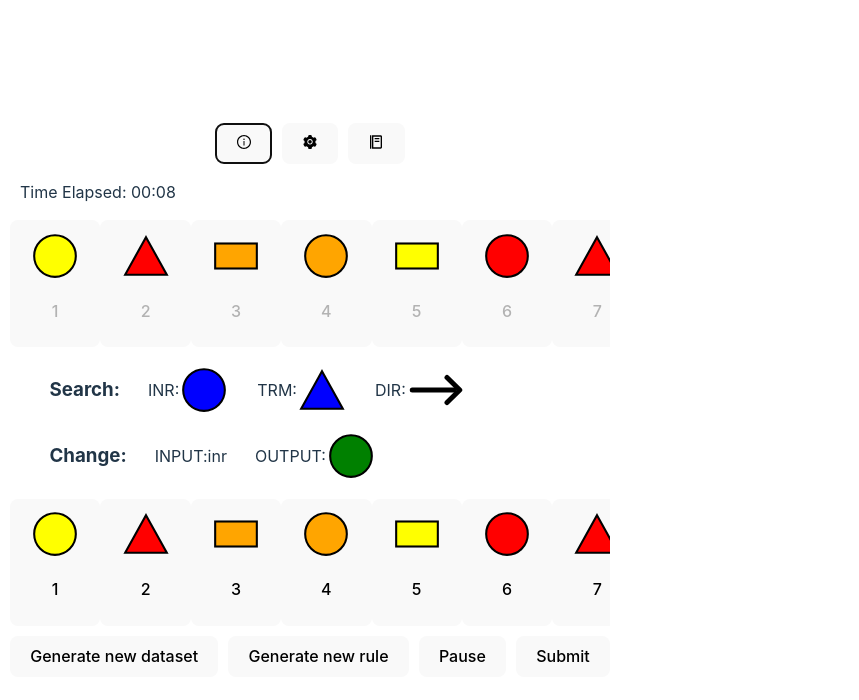
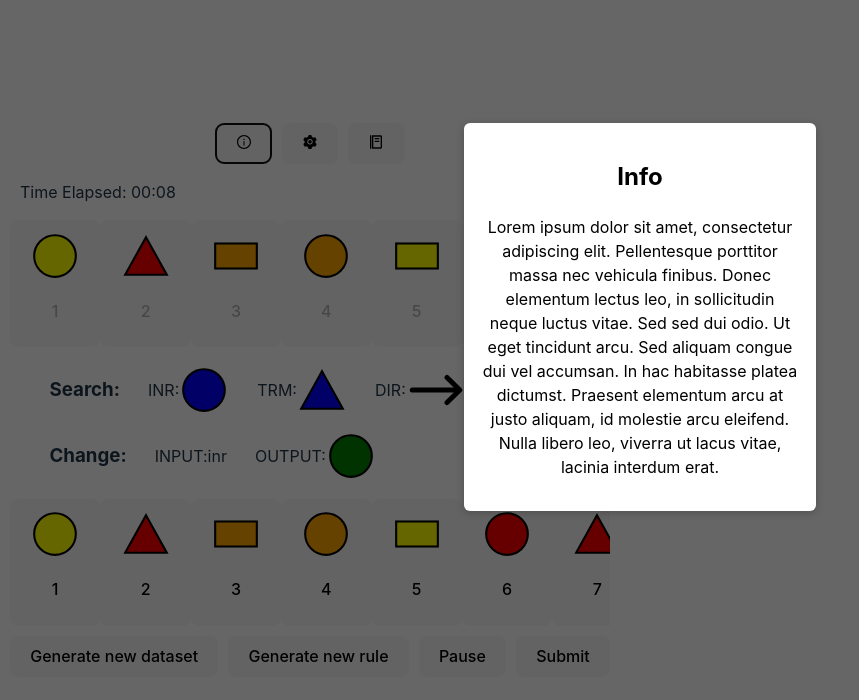
Before and after one commit to malekoa/search-and-change-app, a React (Vite) app: page / in a window 1280 px wide. Both pictures are taken after a click on the button 243 px from the left and 143 px from the top of the page. Shown: the top 700 px of the page, without its empty margins (0-859 px from the left). Built offline with nearby package versions, Linux system fonts and the light colour scheme.

Commit message:
Info button

```diff
--- a/src/App.jsx
+++ b/src/App.jsx
@@ -1,4 +1,4 @@
-import { React , useState, useEffect } from "react";
+import { React, useState, useEffect } from "react";
 import { ToastContainer, toast } from "react-toastify";
 import "react-toastify/dist/ReactToastify.css";
 
@@ -25,28 +25,28 @@ function App() {
     const newItemList = [...itemList];
     newItemList.push({ color: "default", shape: "default" });
     setItemList(newItemList);
-    hideModalHandler();
+    hideEditModalHandler();
   }
   function changeDataHandler(newData) {
     const newItemList = [...itemList];
-    newItemList[EditModalData.index] = newData;
+    newItemList[editModalData.index] = newData;
     setItemList(newItemList);
-    hideModalHandler();
+    hideEditModalHandler();
   }
   function deleteItemHandler() {
     const newItemList = [...itemList];
-    newItemList.splice(EditModalData.index, 1);
+    newItemList.splice(editModalData.index, 1);
     setItemList(newItemList);
-    hideModalHandler();
+    hideEditModalHandler();
   }
 
-  const [EditModalData, setEditModalData] = useState({
+  const [editModalData, setEditModalData] = useState({
     isVisible: false,
     color: "default",
     shape: "default",
     index: -1,
   });
-  function hideModalHandler() {
+  function hideEditModalHandler() {
     setEditModalData({
       isVisible: false,
       color: "default",
@@ -55,6 +55,13 @@ function App() {
     });
   }
 
+  const [infoModalIsVisible, setInfoModalIsVisible] = useState(false);
+  function showInfoModalHandler() {
+    setInfoModalIsVisible(true);
+  }
+  function hideInfoModalHandler() {
+    setInfoModalIsVisible(false);
+  }
 
   const [isPaused, setPaused] = useState(false);
   function pauseTimer() {
@@ -90,7 +97,7 @@ function App() {
   function generateNewRule() {
     const newRule = ph.generateRandomRule(baseItemList);
     setRule(newRule);
-    setItemList(baseItemList)
+    setItemList(baseItemList);
     resetTimer();
   }
   function generateNewDataset() {
@@ -125,28 +132,45 @@ function App() {
 
   return (
     <main>
-      {EditModalData.isVisible && (
-        <Modal onClose={hideModalHandler}>
+      {editModalData.isVisible && (
+        <Modal onClose={hideEditModalHandler}>
           <ItemEditForm
-            onCancel={hideModalHandler}
+            onCancel={hideEditModalHandler}
             onEditItem={changeDataHandler}
             onDeleteItem={deleteItemHandler}
-            defaultColor={EditModalData.color}
-            defaultShape={EditModalData.shape}
+            defaultColor={editModalData.color}
+            defaultShape={editModalData.shape}
           />
         </Modal>
       )}
 
+      {infoModalIsVisible && (
+        <Modal onClose={hideInfoModalHandler} className={styles.infomodal}>
+          <div className={styles.infobox}>
+            <h2>Info</h2>
+            <p>
+              Lorem ipsum dolor sit amet, consectetur adipiscing elit.
+              Pellentesque porttitor massa nec vehicula finibus. Donec elementum
+              lectus leo, in sollicitudin neque luctus vitae. Sed sed dui odio.
+              Ut eget tincidunt arcu. Sed aliquam congue dui vel accumsan. In
+              hac habitasse platea dictumst. Praesent elementum arcu at justo
+              aliquam, id molestie arcu eleifend. Nulla libero leo, viverra ut
+              lacus vitae, lacinia interdum erat.
+            </p>
+          </div>
+        </Modal>
+      )}
+
       <div className={styles.actionscontainer}>
-          <button className={styles.action}>
-              <InfoSVG/>
-          </button>
-          <button className={styles.action}>
-              <SettingsSVG/>
-          </button>
-          <button className={styles.action}>
-              <MenuSVG/>
-          </button>
+        <button className={styles.action} onClick={showInfoModalHandler}>
+          <InfoSVG />
+        </button>
+        <button className={styles.action}>
+          <SettingsSVG />
+        </button>
+        <button className={styles.action}>
+          <MenuSVG />
+        </button>
       </div>
 
       <div className={styles.timer}>
--- a/src/App.module.css
+++ b/src/App.module.css
@@ -21,3 +21,10 @@
 .timer {
     margin-left: 20px;
 }
+
+.infobox {
+    width: 50%;
+    text-align: center;
+    padding: 1rem;
+    width: 20rem;
+}
```
